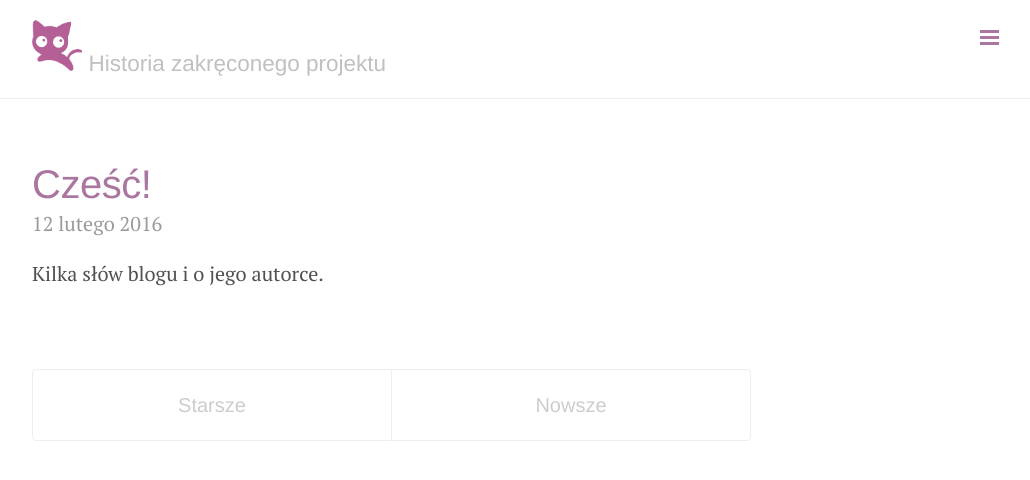
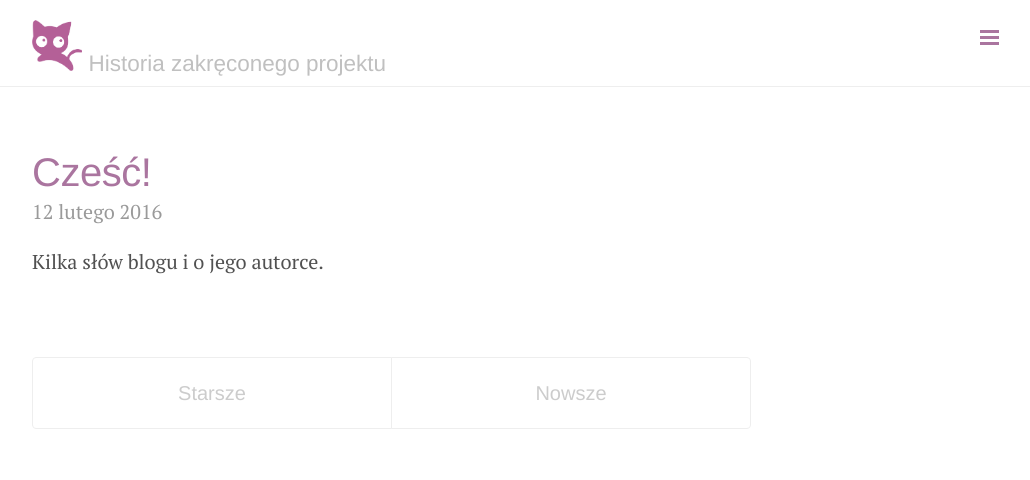
Before and after one commit to pumiko/pumiko.github.io, a Jekyll site: the page built from index.html, in a window 1280 px wide. Shown: the top 480 px of the page, without its empty margins (248-1278 px from the left). Built offline with Jekyll 4.4.1, drawn with Linux system fonts in a browser that asks for light colours; nearby versions of some CDN libraries; the list of posts is cut into pages by our own code.

Commit message:
Podniesienie header

```diff
--- a/public/css/lanyon.css
+++ b/public/css/lanyon.css
@@ -101,7 +101,7 @@ h1, h2, h3, h4, h5, h6 {
 }
 .masthead-title {
   margin-top: 0;
-  margin-bottom: 0;
+  margin-bottom: -0.5em;
   color: #505050;
 }
 .masthead-title a {
```
